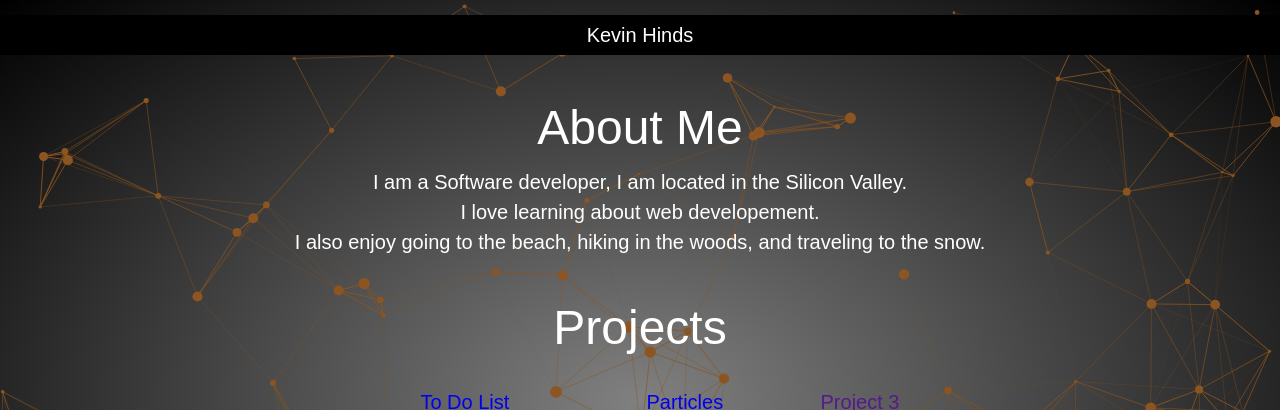
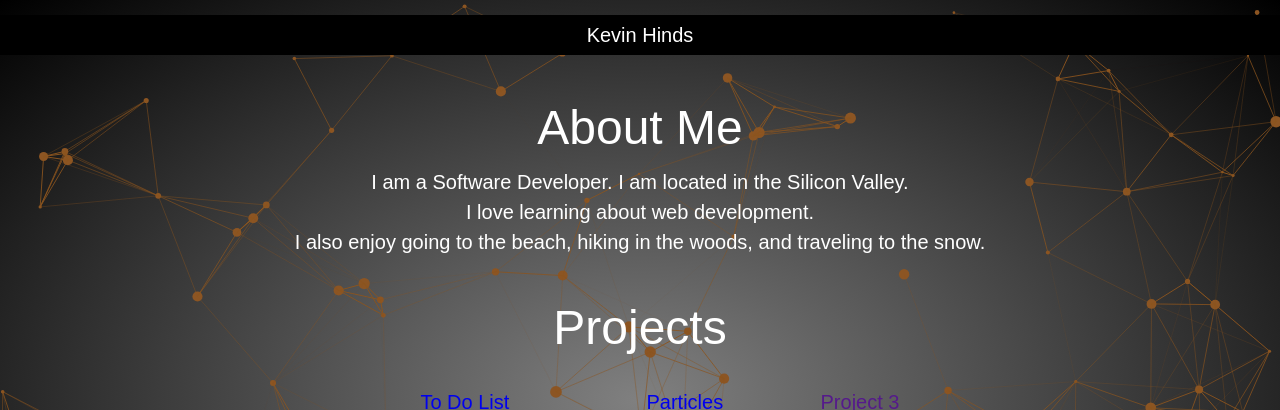
Before and after one commit to kmhinds/portfolio, a plain HTML site: page index.html in a window 1280 px wide. Shown: the top 410 px of the page. Drawn offline with Linux system fonts and the light colour scheme.

Commit message:
fixing spelling error in About Me

```diff
--- a/index.html
+++ b/index.html
@@ -25,10 +25,10 @@
             </h1>
             <p class="mb-1 text-overflow">
                 <div class="font2 pb-2">
-                    I am a Software developer, I am located in the Silicon Valley.
+                    I am a Software Developer. I am located in the Silicon Valley.
                 </div>
                 <div class="font2 pb-2">
-                    I love learning about web developement.
+                    I love learning about web development.
                 </div>
                 <div class="font2 pb-2">
                     I also enjoy going to the beach, hiking in the woods, and traveling to the snow.
```
